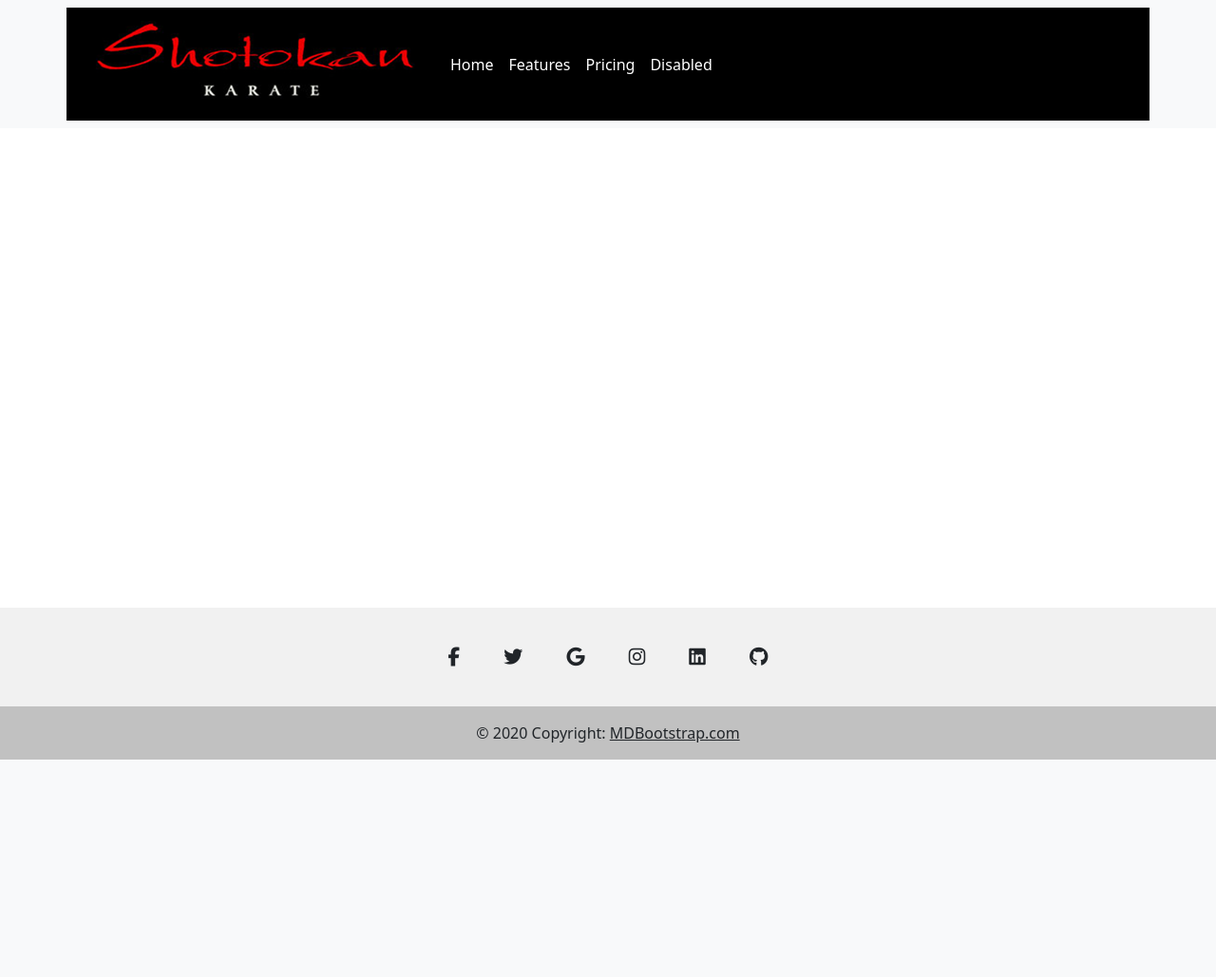
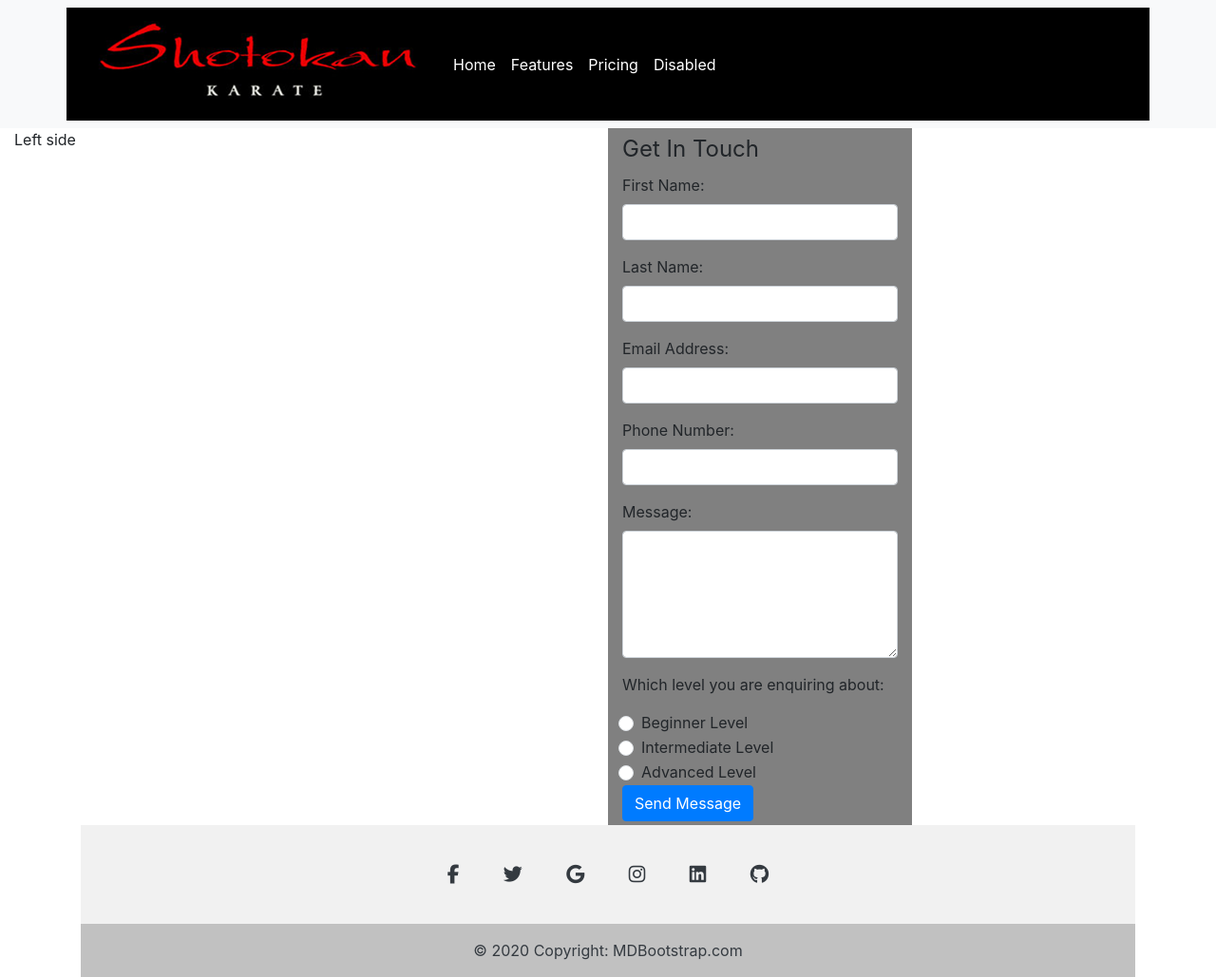
Before and after one commit to Shaga-Matula/pgcipp4, a Django app: page / in a window 1280 px wide. Shown: the whole page at 95% size. Before the commit the page ends 800 px from the top, so only its background shows below. Run offline with Django 3.2, Linux system fonts and the light colour scheme; some libraries are stand-ins or nearby versions.

Commit message:
bootstrap form rough placement

```diff
--- a/static/css/style.css
+++ b/static/css/style.css
@@ -11,7 +11,6 @@
     background-color: black;
 }
 
-/* .footer_at_bottom{
-    position:absolute;
-    bottom:0;
-} */
+.contacts-page{
+    background-color: grey;
+}
--- a/templates/shoto.html
+++ b/templates/shoto.html
@@ -6,12 +6,24 @@
 <head>
     <meta charset="utf-8">
     <meta name="viewport" content="width=device-width, initial-scale=1">
-    <title>Shotokan Karate</title>
+
+    <!--- Boot Strap  --->
     <link href="https://cdn.jsdelivr.net/npm/bootstrap@5.3.0/dist/css/bootstrap.min.css" rel="stylesheet"
         integrity="sha384-9ndCyUaIbzAi2FUVXJi0CjmCapSmO7SnpJef0486qhLnuZ2cdeRhO02iuK6FUUVM" crossorigin="anonymous">
+    <link rel="stylesheet" href="https://maxcdn.bootstrapcdn.com/bootstrap/4.5.2/css/bootstrap.min.css">
+    <script src="https://ajax.googleapis.com/ajax/libs/jquery/3.5.1/jquery.min.js"></script>
+    <script src="https://cdnjs.cloudflare.com/ajax/libs/popper.js/1.16.0/umd/popper.min.js"></script>
+    <script src="https://maxcdn.bootstrapcdn.com/bootstrap/4.5.2/js/bootstrap.min.js"></script>
+
+    <!--- Static CSS location --->
+
     <link rel="stylesheet" href="{% static 'css/style.css' %}">
     <!-- Font Awesome  -->
+
     <script src="https://kit.fontawesome.com/21d09db21b.js" crossorigin="anonymous"></script>
+    <!-- Site Title  -->
+
+    <title>Shotokan Karate</title>
 </head>
 
 <body>
@@ -32,10 +44,78 @@
             </div>
         </div>
     </nav>
-    <!-- Remove the container if you want to extend the Footer to full width. -->
+    <div class="container-fluid">
+        <div class="row">
+            <div class="col-6 order-2 order-md-1">
+                <p> Left side</p>
+            </div>
+
+
+
+
+                <div class="col-3 order-1 order-md-2 contacts-page">
+                    <form class="my-1" method="post" action="https://formdump.codeinstitute.net/">
+                        <fieldset>
+                            <legend>Get In Touch</legend>
+
+                            <div class="form-group">
+                                <label for="fname">First Name:</label>
+                                <input type="text" class="form-control" name="fname" id="fname" required>
+                            </div>
+
+                            <div class="form-group">
+                                <label for="lname">Last Name:</label>
+                                <input type="text" class="form-control" name="lname" id="lname" required>
+                            </div>
+
+                            <div class="form-group">
+                                <label for="email">Email Address:</label>
+                                <input type="email" class="form-control" name="email" id="email" required>
+                            </div>
+
+                            <div class="form-group">
+                                <label for="phone">Phone Number: </label>
+                                <input type="tel" class="form-control" name="phone" id="phone" required>
+                            </div>
+
+                            <div class="form-group">
+                                <label for="msg">Message: </label>
+                                <textarea class="form-control" name="msg" id="msg" rows="5" required></textarea>
+                            </div>
+
+                            <div class="what-level">
+                                <p>Which level you are enquiring about:</p>
+                                <div class="form-check">
+                                    <input class="form-check-input" type="radio" name="chk1" id="chk1" value="beginner"
+                                        required>
+                                    <label class="form-check-label" for="chk1">Beginner Level</label>
+                                </div>
+                                <div class="form-check">
+                                    <input class="form-check-input" type="radio" name="chk1" id="chk2"
+                                        value="intermediate">
+                                    <label class="form-check-label" for="chk2">Intermediate Level</label>
+                                </div>
+                                <div class="form-check">
+                                    <input class="form-check-input" type="radio" name="chk1" id="chk3" value="advanced">
+                                    <label class="form-check-label" for="chk3">Advanced Level</label>
+                                </div>
+                            </div>
+
+                            <button type="submit" class="btn btn-primary">Send Message</button>
+                        </fieldset>
+                    </form>
+                </div>
+        </div>
+    </div>
+
+
+
+
+
+
     <div class="container mt-auto">
 
-        <footer class=" fixed-bottom text-center text-white" style="background-color: #f1f1f1;">
+        <footer class="text-center text-white" style="background-color: #f1f1f1;">
             <!-- Grid container -->
             <div class="container pt-4">
                 <!-- Section: Social media -->
```
Also changed, not shown: README.md, static/images/full_logo_with_tiger.png (added), static/images/readme_images/landing _page _view.png (added).
